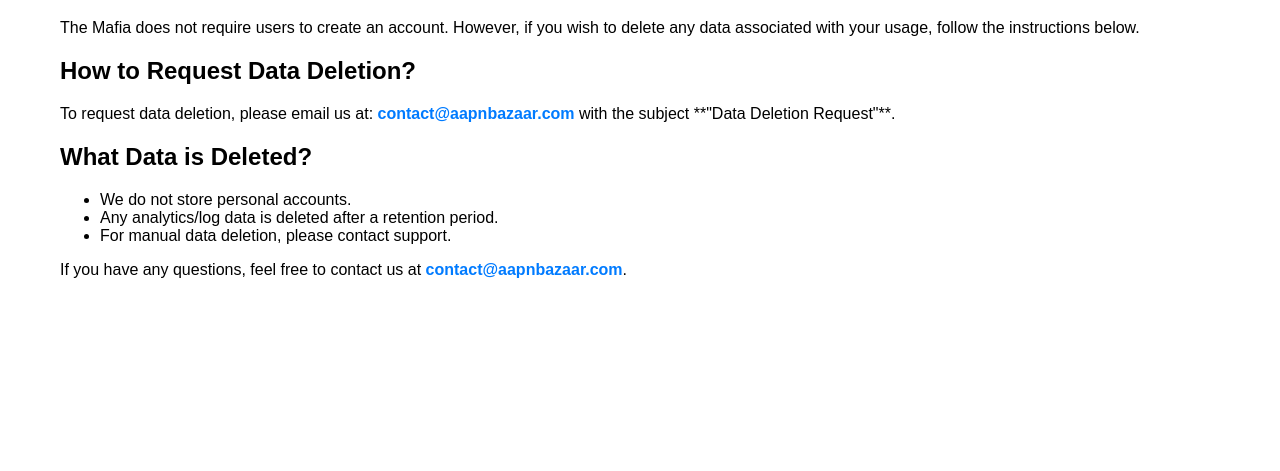
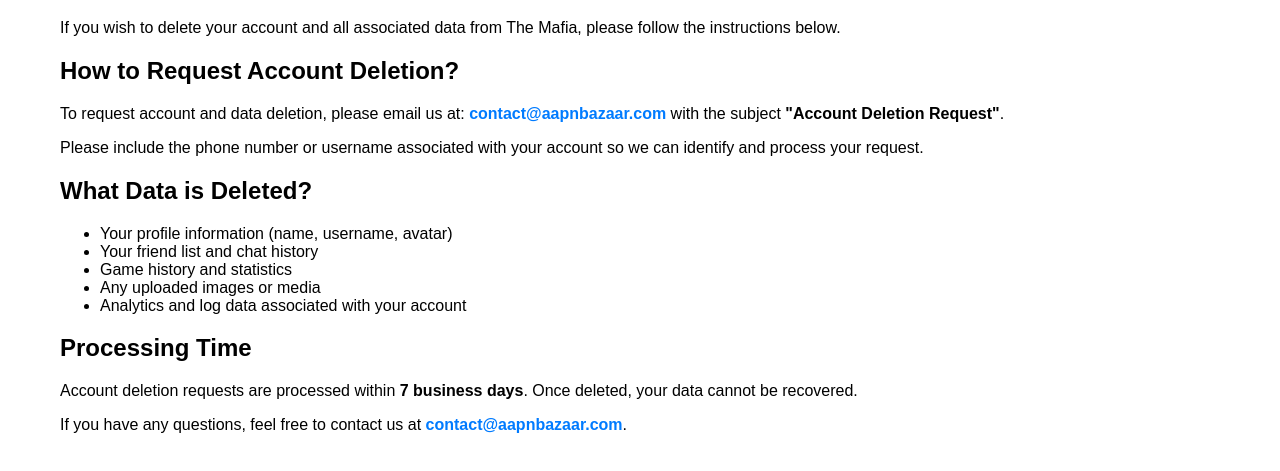
Before and after one commit to akashanand301/themafia-delete, a plain HTML site: page index.html in a window 1280 px wide. Shown: the part 121-592 px from the top of the page. Drawn offline with Linux system fonts and the light colour scheme.

Commit message:
Update index.html

```diff
--- a/index.html
+++ b/index.html
@@ -29,20 +29,29 @@
 
 <body>
     <h1>Delete Account & Data Policy</h1>
-    <p>The Mafia does not require users to create an account. However, if you wish to delete any data associated with
-        your usage, follow the instructions below.</p>
+    <p>If you wish to delete your account and all associated data from The Mafia, please follow the instructions below.
+    </p>
 
-    <h2>How to Request Data Deletion?</h2>
-    <p>To request data deletion, please email us at:
-        <span class="contact">contact@aapnbazaar.com</span> with the subject **"Data Deletion Request"**.
+    <h2>How to Request Account Deletion?</h2>
+    <p>To request account and data deletion, please email us at:
+        <span class="contact">contact@aapnbazaar.com</span> with the subject <strong>"Account Deletion
+            Request"</strong>.
     </p>
+    <p>Please include the phone number or username associated with your account so we can identify and process your
+        request.</p>
 
     <h2>What Data is Deleted?</h2>
     <ul>
-        <li>We do not store personal accounts.</li>
-        <li>Any analytics/log data is deleted after a retention period.</li>
-        <li>For manual data deletion, please contact support.</li>
+        <li>Your profile information (name, username, avatar)</li>
+        <li>Your friend list and chat history</li>
+        <li>Game history and statistics</li>
+        <li>Any uploaded images or media</li>
+        <li>Analytics and log data associated with your account</li>
     </ul>
+
+    <h2>Processing Time</h2>
+    <p>Account deletion requests are processed within <strong>7 business days</strong>. Once deleted, your data cannot
+        be recovered.</p>
 
     <p>If you have any questions, feel free to contact us at <span class="contact">contact@aapnbazaar.com</span>.</p>
 </body>
```
